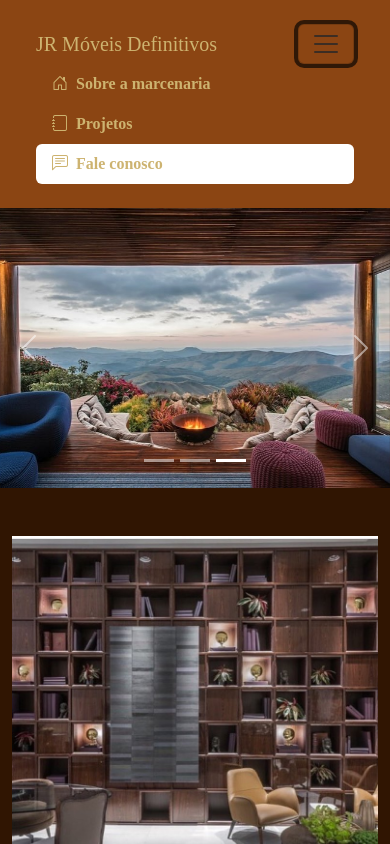
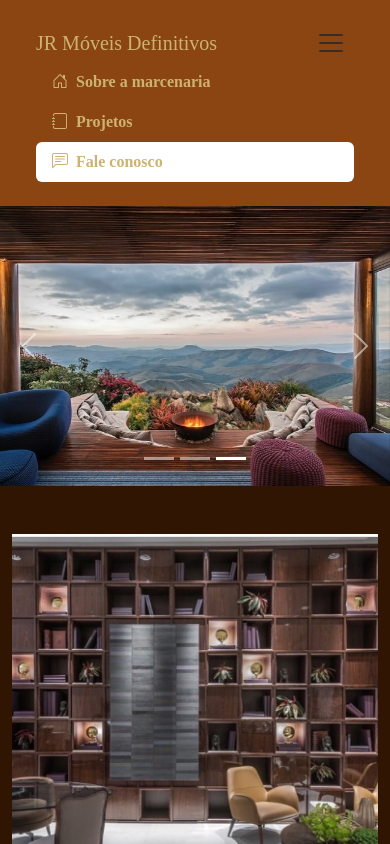
Before and after one commit to MylenaFDS/Site-Oficial---JR-M-veis-Definitivos, a plain HTML site: page index.html in a window 390 px wide. Both pictures are taken after a click on the button 326 px from the left and 44 px from the top of the page. Shown: the top 844 px of the page. Drawn offline with nearby package versions, Linux system fonts and the light colour scheme.

Commit message:
Melhorias no navbar

```diff
--- a/main.css
+++ b/main.css
@@ -12,6 +12,14 @@ body{
 
 .navbar-toggler{
     background-color:  #8B4513;
+    border: none;
+    padding: 0.25rem 0.5rem; /* Adiciona um espaçamento interno ao ícone */
+}
+
+/* Estilo para remover a borda preta que aparece ao clicar no ícone do menu hambúrguer */
+.navbar-toggler:focus {
+    outline: none; /* Remove o contorno ao focar */
+    box-shadow: none; /* Remove a sombra ao focar */
 }
 
 .nav-projetos .nav-link.active,
```
